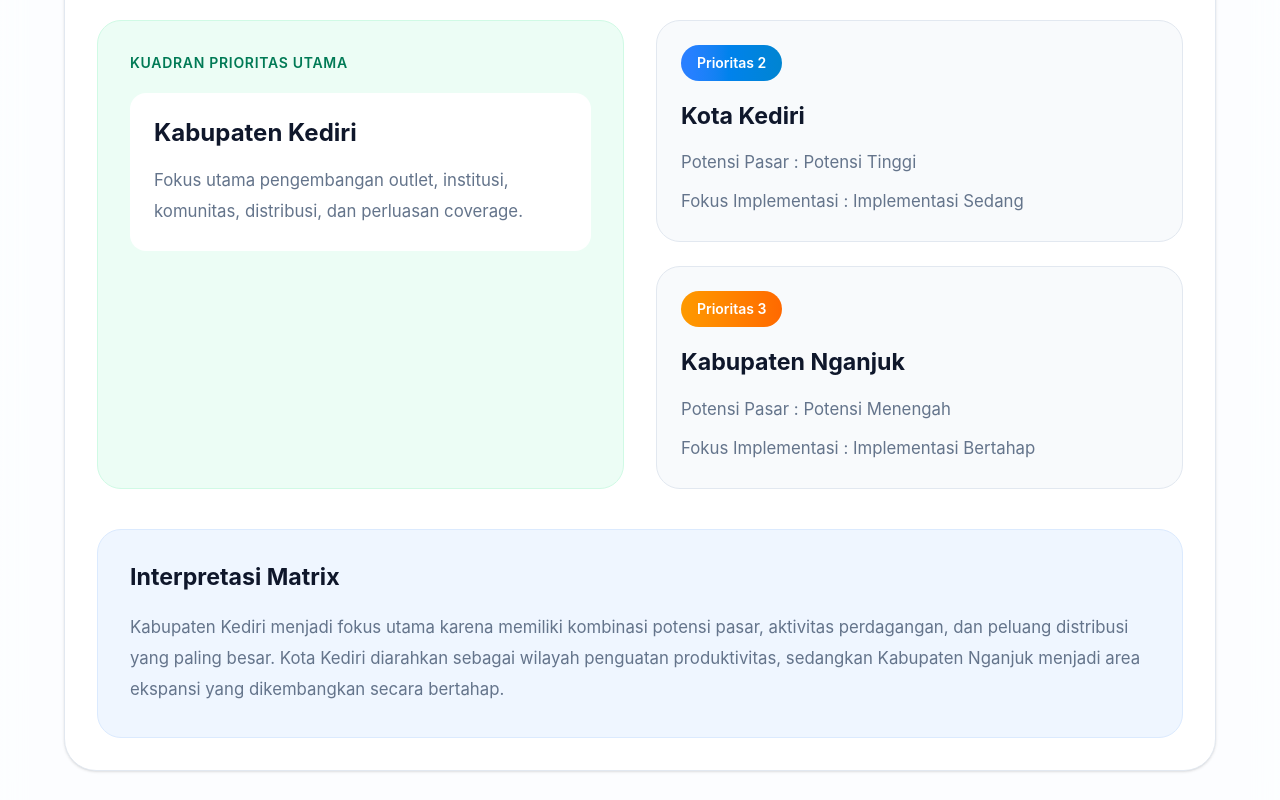
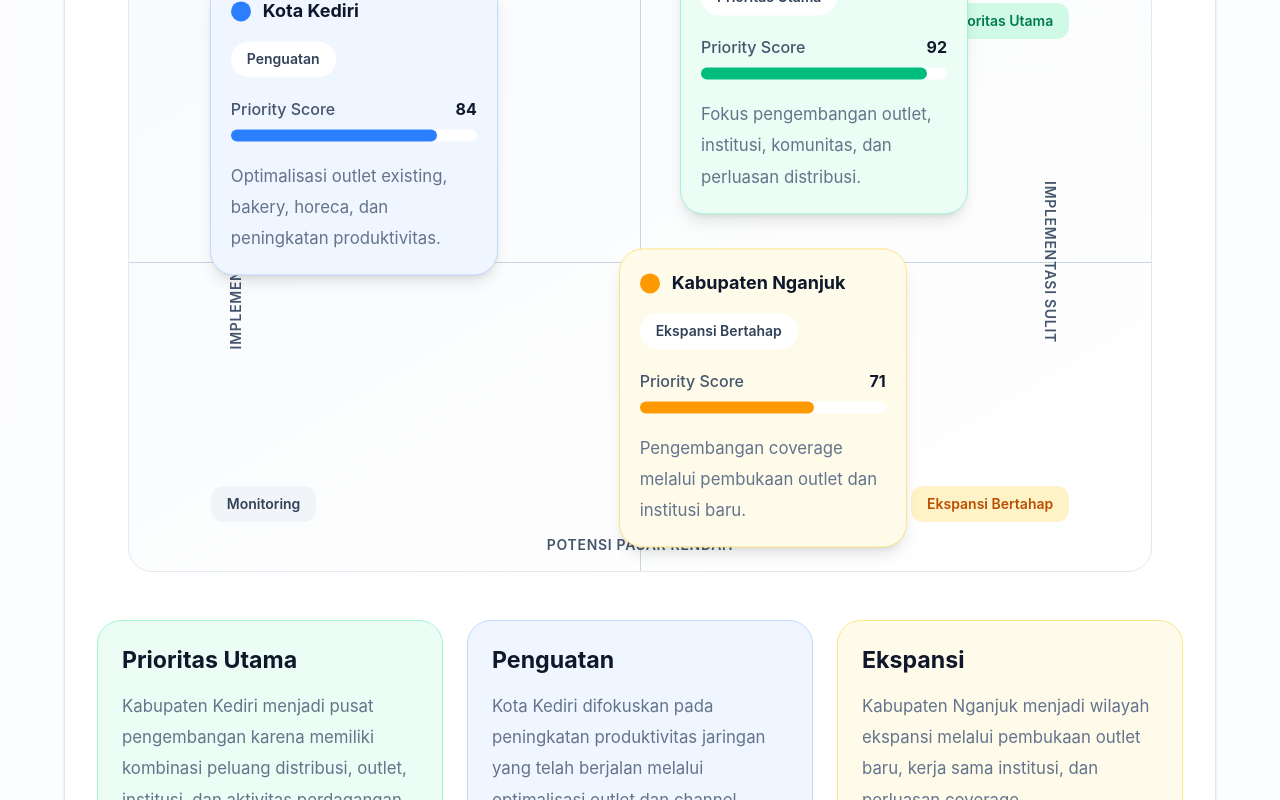
Before and after one commit to dawudsw0491-cell/market-strategy-presentation, a Next.js app: page / in a window 1280 px wide. Shown: the part 9780-10580 px from the top of the page. Built offline with nearby package versions, Linux system fonts and the light colour scheme.

Commit message:
refactor(home): redesign market priority matrix into business quadrant

```diff
--- a/components/sections/market-priority-matrix.tsx
+++ b/components/sections/market-priority-matrix.tsx
@@ -1,27 +1,42 @@
 import Container from "@/components/ui/container";
 import Section from "@/components/ui/section";
 
-const matrix = [
+const areas = [
   {
     title: "Kabupaten Kediri",
-    priority: "Prioritas 1",
-    x: "Potensi Tinggi",
-    y: "Implementasi Tinggi",
-    color: "from-emerald-500 to-green-600",
+    priority: "Prioritas Utama",
+    score: 92,
+    left: "68%",
+    top: "18%",
+    color: "bg-emerald-500",
+    border: "border-emerald-200",
+    bg: "bg-emerald-50",
+    description:
+      "Fokus pengembangan outlet, institusi, komunitas, dan perluasan distribusi.",
   },
   {
     title: "Kota Kediri",
-    priority: "Prioritas 2",
-    x: "Potensi Tinggi",
-    y: "Implementasi Sedang",
-    color: "from-blue-500 to-sky-600",
+    priority: "Penguatan",
+    score: 84,
+    left: "22%",
+    top: "28%",
+    color: "bg-blue-500",
+    border: "border-blue-200",
+    bg: "bg-blue-50",
+    description:
+      "Optimalisasi outlet existing, bakery, horeca, dan peningkatan produktivitas.",
   },
   {
     title: "Kabupaten Nganjuk",
-    priority: "Prioritas 3",
-    x: "Potensi Menengah",
-    y: "Implementasi Bertahap",
-    color: "from-amber-500 to-orange-500",
+    priority: "Ekspansi Bertahap",
+    score: 71,
+    left: "62%",
+    top: "72%",
+    color: "bg-amber-500",
+    border: "border-amber-200",
+    bg: "bg-amber-50",
+    description:
+      "Pengembangan coverage melalui pembukaan outlet dan institusi baru.",
   },
 ];
 
@@ -35,72 +50,116 @@ export default function MarketPriorityMatrix() {
           </span>
 
           <h2 className="mt-6">
-            Prioritas Pengembangan Wilayah
+            Matriks Prioritas Pengembangan Wilayah
           </h2>
 
           <p className="mt-8 text-lg leading-8 text-slate-600">
             Prioritas wilayah ditentukan berdasarkan kombinasi potensi pasar,
-            kesiapan distribusi, serta peluang pengembangan outlet dan
-            institusi.
+            kesiapan implementasi, akses distribusi, peluang outlet,
+            institusi, dan aktivitas ekonomi.
           </p>
         </div>
 
         <div className="rounded-[32px] border border-slate-200 bg-white p-8 shadow-sm">
 
-          <div className="mb-10 flex justify-center">
-            <div className="text-lg font-semibold text-slate-700">
-              Potensi Pasar
-            </div>
+          {/* Axis */}
+          <div className="relative mx-auto h-[620px] max-w-5xl overflow-hidden rounded-3xl border border-slate-200 bg-gradient-to-br from-slate-50 to-white">
+
+            <div className="absolute left-1/2 top-0 h-full w-px bg-slate-300" />
+
+            <div className="absolute left-0 top-1/2 h-px w-full bg-slate-300" />
+
+            <div className="absolute left-1/2 top-4 -translate-x-1/2 text-sm font-semibold uppercase tracking-wider text-slate-600">
+              Potensi Pasar Tinggi
             </div>
 
-          <div className="grid gap-8 lg:grid-cols-2">
-
-            <div className="rounded-3xl border border-emerald-100 bg-emerald-50 p-8">
-              <div className="text-sm font-semibold uppercase tracking-wider text-emerald-700">
-                Kuadran Prioritas Utama
+            <div className="absolute bottom-4 left-1/2 -translate-x-1/2 text-sm font-semibold uppercase tracking-wider text-slate-600">
+              Potensi Pasar Rendah
             </div>
 
-              <div className="mt-5 rounded-2xl bg-white p-6">
-                <div className="text-2xl font-bold text-slate-900">
-                  Kabupaten Kediri
+            <div className="absolute left-5 top-1/2 -translate-y-1/2 -rotate-90 text-sm font-semibold uppercase tracking-wider text-slate-600">
+              Implementasi Mudah
             </div>
 
-                <p className="mt-4 leading-8 text-slate-600">
-                  Fokus utama pengembangan outlet, institusi, komunitas,
-                  distribusi, dan perluasan coverage.
-                </p>
-              </div>
+            <div className="absolute right-5 top-1/2 -translate-y-1/2 rotate-90 text-sm font-semibold uppercase tracking-wider text-slate-600">
+              Implementasi Sulit
             </div>
 
-            <div className="space-y-6">
+            {/* Quadrant */}
 
-              {matrix.slice(1).map((item) => (
+            <div className="absolute left-[8%] top-[8%] rounded-xl bg-blue-100 px-4 py-2 text-sm font-semibold text-blue-700">
+              Penguatan
+            </div>
+
+            <div className="absolute right-[8%] top-[8%] rounded-xl bg-emerald-100 px-4 py-2 text-sm font-semibold text-emerald-700">
+              Prioritas Utama
+            </div>
+
+            <div className="absolute left-[8%] bottom-[8%] rounded-xl bg-slate-100 px-4 py-2 text-sm font-semibold text-slate-700">
+              Monitoring
+            </div>
+
+            <div className="absolute right-[8%] bottom-[8%] rounded-xl bg-amber-100 px-4 py-2 text-sm font-semibold text-amber-700">
+              Ekspansi Bertahap
+            </div>
+
+            {areas.map((area) => (
               <div
-                  key={item.title}
-                  className="rounded-3xl border border-slate-200 bg-slate-50 p-6"
+                key={area.title}
+                className="absolute -translate-x-1/2 -translate-y-1/2"
+                style={{
+                  left: area.left,
+                  top: area.top,
+                }}
               >
                 <div
-                    className={`inline-flex rounded-full bg-gradient-to-r ${item.color} px-4 py-2 text-sm font-semibold text-white`}
+                  className={`w-72 rounded-3xl border ${area.border} ${area.bg} p-5 shadow-lg`}
                 >
-                    {item.priority}
+                  <div className="flex items-center gap-3">
+
+                    <div
+                      className={`h-5 w-5 rounded-full ${area.color}`}
+                    />
+
+                    <div className="text-lg font-bold text-slate-900">
+                      {area.title}
                     </div>
 
-                  <h3 className="mt-5 text-xl font-semibold text-slate-900">
-                    {item.title}
-                  </h3>
+                  </div>
 
-                  <div className="mt-4 space-y-2 text-slate-600">
+                  <div className="mt-4 inline-flex rounded-full bg-white px-4 py-2 text-sm font-semibold text-slate-700">
+                    {area.priority}
+                  </div>
 
-                    <p>
-                      Potensi Pasar :
-                      {" "}
-                      {item.x}
-                    </p>
+                  <div className="mt-5">
 
-                    <p>
-                      Fokus Implementasi :
-                      {" "}
-                      {item.y}
+                    <div className="mb-2 flex justify-between">
+
+                      <span className="font-medium text-slate-600">
+                        Priority Score
+                      </span>
+
+                      <span className="font-bold text-slate-900">
+                        {area.score}
+                      </span>
+
+                    </div>
+
+                    <div className="h-3 rounded-full bg-white">
+
+                      <div
+                        className={`h-3 rounded-full ${area.color}`}
+                        style={{
+                          width: `${area.score}%`,
+                        }}
+                      />
+
+                    </div>
+
+                  </div>
+
+                  <p className="mt-5 leading-7 text-slate-600">
+                    {area.description}
                   </p>
 
                 </div>
@@ -109,21 +168,47 @@ export default function MarketPriorityMatrix() {
 
           </div>
 
+          <div className="mt-12 grid gap-6 lg:grid-cols-3">
+
+            <div className="rounded-3xl border border-emerald-200 bg-emerald-50 p-6">
+
+              <h3 className="text-xl font-bold text-slate-900">
+                Prioritas Utama
+              </h3>
+
+              <p className="mt-4 leading-8 text-slate-600">
+                Kabupaten Kediri menjadi pusat pengembangan karena memiliki
+                kombinasi peluang distribusi, outlet, institusi, dan aktivitas
+                perdagangan yang paling tinggi.
+              </p>
+
             </div>
 
-          <div className="mt-10 rounded-3xl border border-blue-100 bg-blue-50 p-8">
+            <div className="rounded-3xl border border-blue-200 bg-blue-50 p-6">
 
-            <h3 className="text-xl font-semibold text-slate-900">
-              Interpretasi Matrix
+              <h3 className="text-xl font-bold text-slate-900">
+                Penguatan
               </h3>
 
-            <p className="mt-5 leading-8 text-slate-700">
-              Kabupaten Kediri menjadi fokus utama karena memiliki kombinasi
-              potensi pasar, aktivitas perdagangan, dan peluang distribusi
-              yang paling besar. Kota Kediri diarahkan sebagai wilayah
-              penguatan produktivitas, sedangkan Kabupaten Nganjuk menjadi
-              area ekspansi yang dikembangkan secara bertahap.
+              <p className="mt-4 leading-8 text-slate-600">
+                Kota Kediri difokuskan pada peningkatan produktivitas jaringan
+                yang telah berjalan melalui optimalisasi outlet dan channel.
               </p>
+
+            </div>
+
+            <div className="rounded-3xl border border-amber-200 bg-amber-50 p-6">
+
+              <h3 className="text-xl font-bold text-slate-900">
+                Ekspansi
+              </h3>
+
+              <p className="mt-4 leading-8 text-slate-600">
+                Kabupaten Nganjuk menjadi wilayah ekspansi melalui pembukaan
+                outlet baru, kerja sama institusi, dan perluasan coverage.
+              </p>
+
+            </div>
 
           </div>
 
```
Lines whose indentation alone changed are shown as unchanged.
